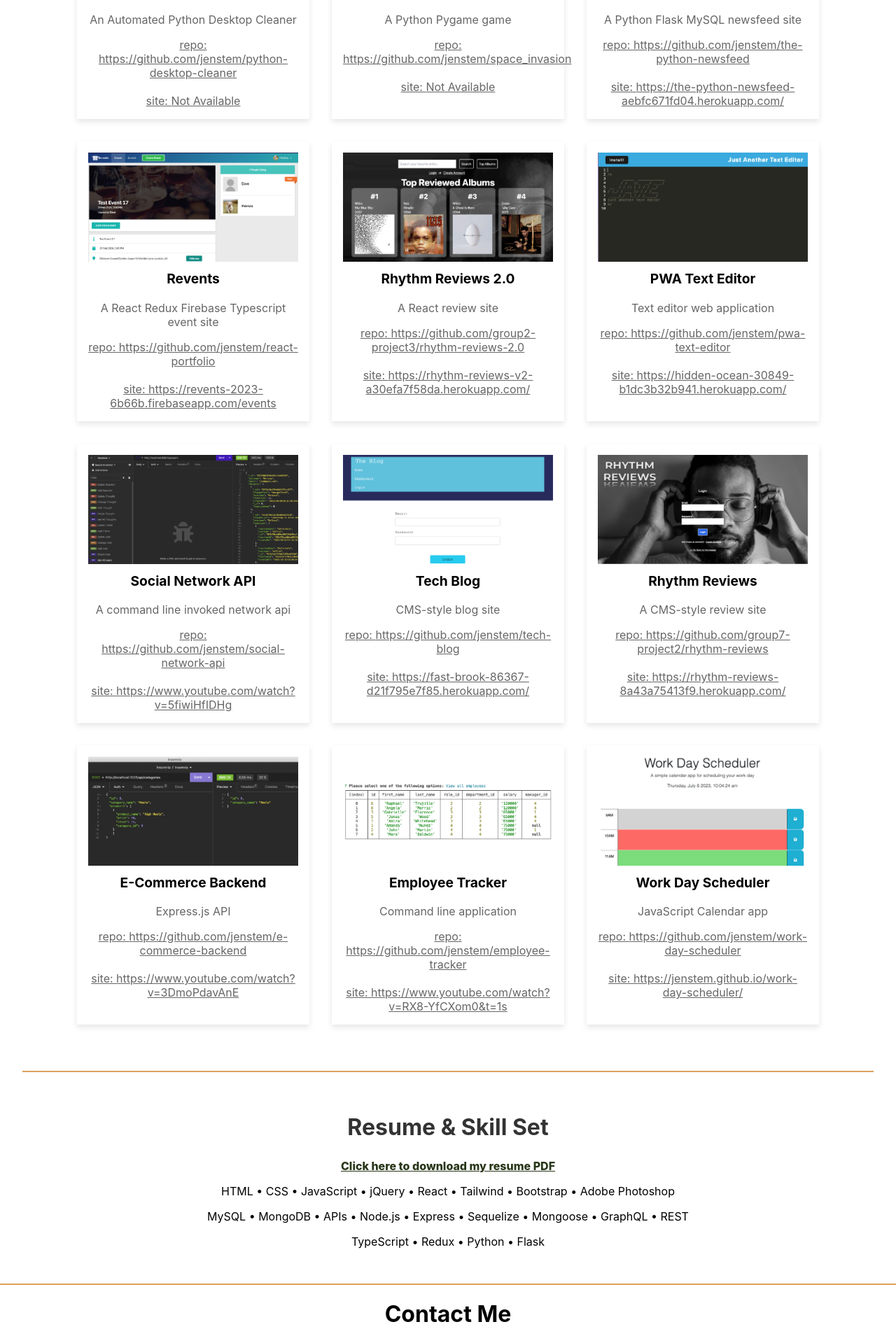
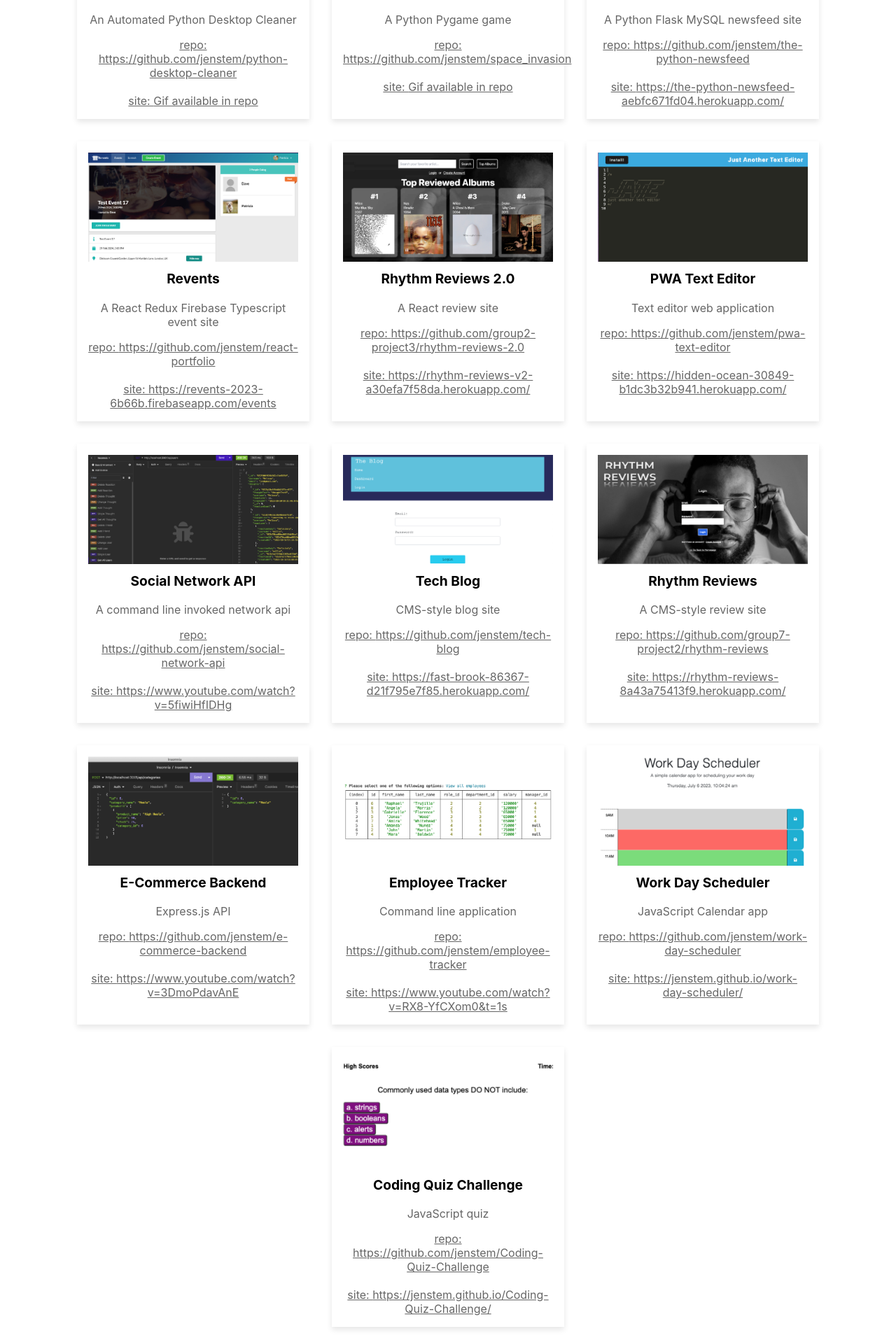
Before and after one commit to jenstem/react-portfolio, a React (Create React App) app: page / in a window 1280 px wide. Shown: the part 1171-3080 px from the top of the page at 70% size. Built offline with nearby package versions, Linux system fonts and the light colour scheme.

Commit message:
Add Coding Quiz Challenge to portfolio

```diff
--- a/src/Pages/projects.js
+++ b/src/Pages/projects.js
@@ -1,6 +1,7 @@
 import React from 'react';
 import ProjectCard from '../components/Project/ProjectCard';
 import './projects.css';
+import CodeQuiz from '../assets/app-images/code-quiz.jpg';
 import WorkDay from '../assets/app-images/work-day-scheduler.jpg';
 import PWA from '../assets/app-images/PWA.jpg';
 import SocialNetwork from '../assets/app-images/social-network.jpg';
@@ -15,8 +16,8 @@ import SpaceInvasion from '../assets/app-images/space_invasion.jpg';
 import Cleaner from '../assets/app-images/python-desktop-cleaner.jpg';
 
 const projectData = [
-    { title: 'Python Desktop Cleaner', description: 'An Automated Python Desktop Cleaner', imageUrl: Cleaner, url: "https://github.com/jenstem/python-desktop-cleaner", site: "Not Available" },
-    { title: 'Space Invasion', description: 'A Python Pygame game', imageUrl: SpaceInvasion, url: "https://github.com/jenstem/space_invasion", site: "Not Available" },
+    { title: 'Python Desktop Cleaner', description: 'An Automated Python Desktop Cleaner', imageUrl: Cleaner, url: "https://github.com/jenstem/python-desktop-cleaner", site: "Gif available in repo" },
+    { title: 'Space Invasion', description: 'A Python Pygame game', imageUrl: SpaceInvasion, url: "https://github.com/jenstem/space_invasion", site: "Gif available in repo" },
     { title: 'The Python Newsfeed', description: 'A Python Flask MySQL newsfeed site', imageUrl: Newsfeed, url: "https://github.com/jenstem/the-python-newsfeed", site: "https://the-python-newsfeed-aebfc671fd04.herokuapp.com/" },
     { title: 'Revents', description: 'A React Redux Firebase Typescript event site', imageUrl: Revents, url: "https://github.com/jenstem/react-portfolio", site: "https://revents-2023-6b66b.firebaseapp.com/events" },
     { title: 'Rhythm Reviews 2.0', description: 'A React review site', imageUrl: RhythmReviews2, url: "https://github.com/group2-project3/rhythm-reviews-2.0", site: "https://rhythm-reviews-v2-a30efa7f58da.herokuapp.com/" },
@@ -26,7 +27,8 @@ const projectData = [
     { title: 'Rhythm Reviews', description: 'A CMS-style review site', imageUrl: RhythmReviews, url: "https://github.com/group7-project2/rhythm-reviews", site: "https://rhythm-reviews-8a43a75413f9.herokuapp.com/" },
     { title: 'E-Commerce Backend', description: 'Express.js API', imageUrl: ECommerceBackend, url: "https://github.com/jenstem/e-commerce-backend", site: "https://www.youtube.com/watch?v=3DmoPdavAnE" },
     { title: 'Employee Tracker', description: 'Command line application', imageUrl: EmployeeTracker, url: "https://github.com/jenstem/employee-tracker", site: "https://www.youtube.com/watch?v=RX8-YfCXom0&t=1s" },
-    { title: 'Work Day Scheduler', description: 'JavaScript Calendar app', imageUrl: WorkDay, url: "https://github.com/jenstem/work-day-scheduler", site: "https://jenstem.github.io/work-day-scheduler/" }
+    { title: 'Work Day Scheduler', description: 'JavaScript Calendar app', imageUrl: WorkDay, url: "https://github.com/jenstem/work-day-scheduler", site: "https://jenstem.github.io/work-day-scheduler/" },
+    { title: 'Coding Quiz Challenge', description: 'JavaScript quiz', imageUrl: CodeQuiz, url: "https://github.com/jenstem/Coding-Quiz-Challenge", site: "https://jenstem.github.io/Coding-Quiz-Challenge/" },
 ];
 
 export default function Projects() {
```
